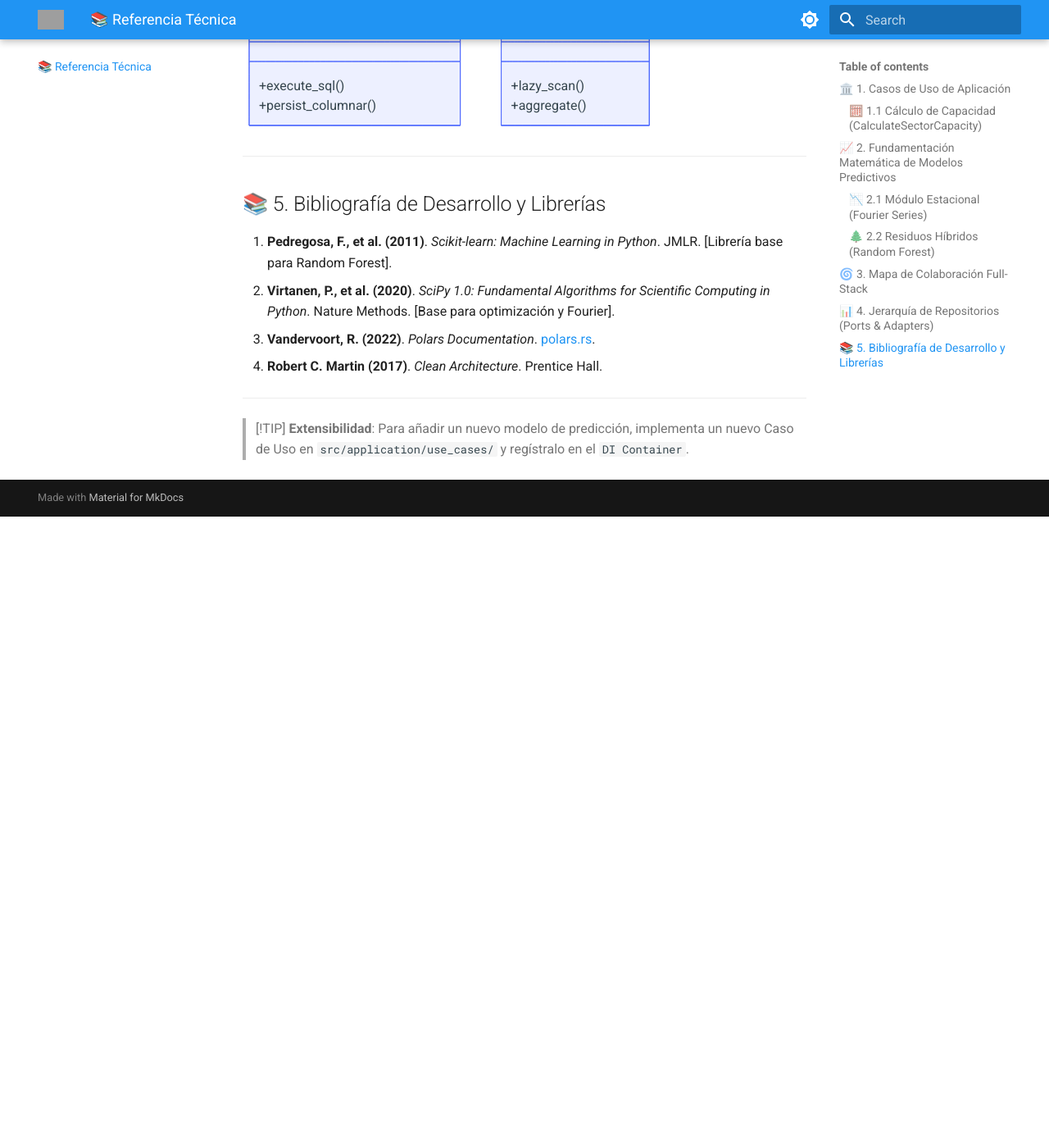
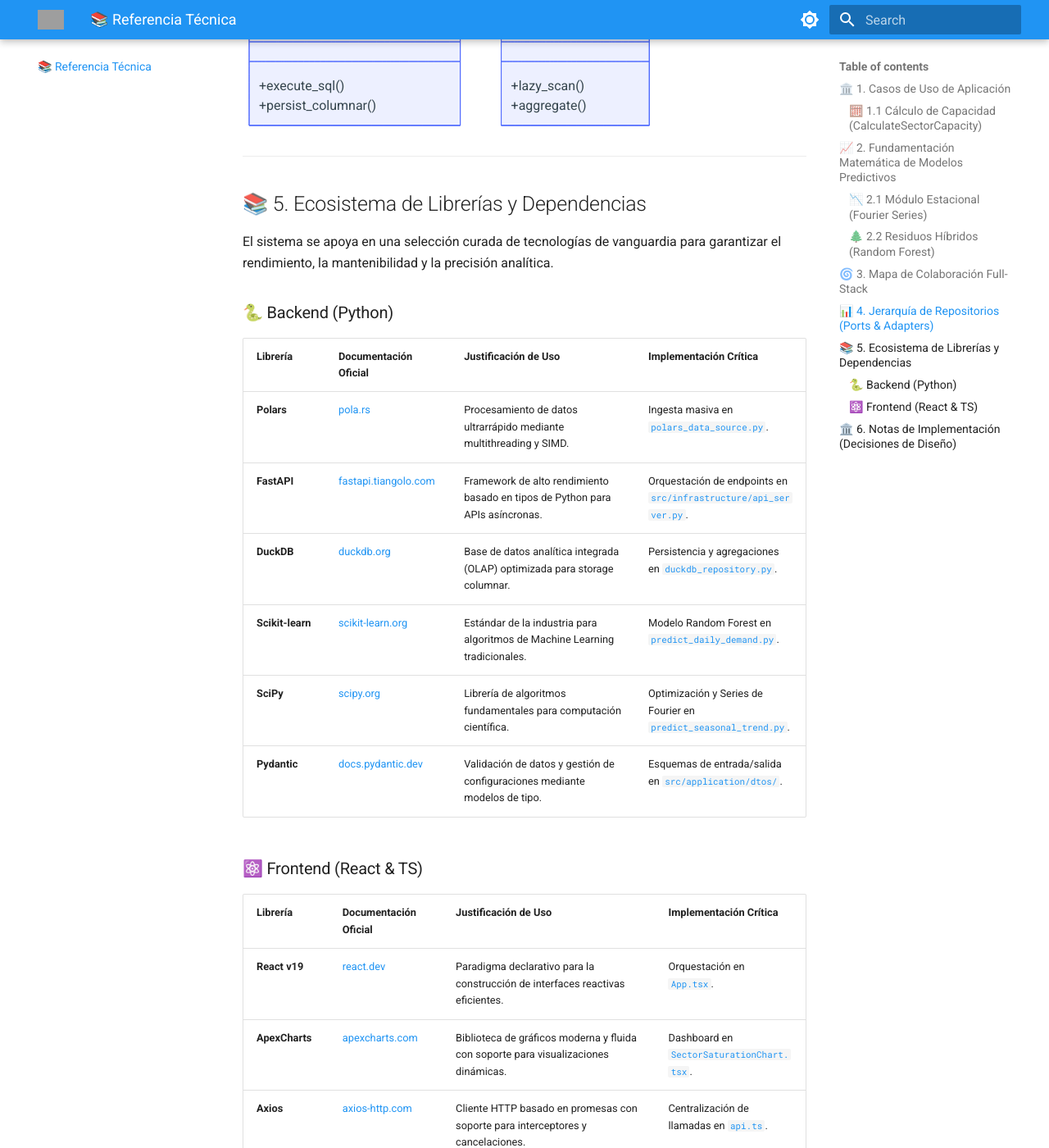
Before and after one commit to ivmafo/tsis_umb_data_science, an MkDocs documentation site: the page built from docs/reference.md, in a window 1280 px wide and 1400 px high, scrolled down 2222 px. Shown: the whole window at 82% size. Built offline with MkDocs 1.6.1 and Material for MkDocs 9.7.7, drawn with Linux system fonts in a browser that asks for light colours; before the commit the page ends 2852 px from its top, so only the background shows below that; some of the changed text lies outside the part shown; grey boxes are pictures that could not be loaded.

Commit message:
docs: add requirements.md and expand library references with justifications

```diff
--- a/docs/reference.md
+++ b/docs/reference.md
@@ -76,12 +76,37 @@
 
 ---
 
-## 📚 5. Bibliografía de Desarrollo y Librerías
+## 📚 5. Ecosistema de Librerías y Dependencias
 
-1.  **Pedregosa, F., et al. (2011)**. *Scikit-learn: Machine Learning in Python*. JMLR. [Librería base para Random Forest].
-2.  **Virtanen, P., et al. (2020)**. *SciPy 1.0: Fundamental Algorithms for Scientific Computing in Python*. Nature Methods. [Base para optimización y Fourier].
-3.  **Vandervoort, R. (2022)**. *Polars Documentation*. [polars.rs](https://pola.rs).
-4.  **Robert C. Martin (2017)**. *Clean Architecture*. Prentice Hall.
+El sistema se apoya en una selección curada de tecnologías de vanguardia para garantizar el rendimiento, la mantenibilidad y la precisión analítica.
+
+### 🐍 Backend (Python)
+
+| Librería | Documentación Oficial | Justificación de Uso | Implementación Crítica |
+| :--- | :--- | :--- | :--- |
+| **Polars** | [pola.rs](https://pola.rs/) | Procesamiento de datos ultrarrápido mediante multithreading y SIMD. | Ingesta masiva en [`polars_data_source.py`](file:///c:/Users/LENOVO/Documents/tesis/src/infrastructure/adapters/polars/polars_data_source.py). |
+| **FastAPI** | [fastapi.tiangolo.com](https://fastapi.tiangolo.com/) | Framework de alto rendimiento basado en tipos de Python para APIs asíncronas. | Orquestación de endpoints en [`src/infrastructure/api_server.py`](file:///c:/Users/LENOVO/Documents/tesis/src/infrastructure/api_server.py). |
+| **DuckDB** | [duckdb.org](https://duckdb.org/) | Base de datos analítica integrada (OLAP) optimizada para storage columnar. | Persistencia y agregaciones en [`duckdb_repository.py`](file:///c:/Users/LENOVO/Documents/tesis/src/infrastructure/adapters/database/duckdb_repository.py). |
+| **Scikit-learn**| [scikit-learn.org](https://scikit-learn.org/) | Estándar de la industria para algoritmos de Machine Learning tradicionales. | Modelo Random Forest en [`predict_daily_demand.py`](file:///c:/Users/LENOVO/Documents/tesis/src/application/use_cases/predict_daily_demand.py). |
+| **SciPy** | [scipy.org](https://scipy.org/) | Librería de algoritmos fundamentales para computación científica. | Optimización y Series de Fourier en [`predict_seasonal_trend.py`](file:///c:/Users/LENOVO/Documents/tesis/src/application/use_cases/predict_seasonal_trend.py). |
+| **Pydantic** | [docs.pydantic.dev](https://docs.pydantic.dev/) | Validación de datos y gestión de configuraciones mediante modelos de tipo. | Esquemas de entrada/salida en [`src/application/dtos/`](file:///c:/Users/LENOVO/Documents/tesis/src/application/dtos/). |
+
+### ⚛️ Frontend (React & TS)
+
+| Librería | Documentación Oficial | Justificación de Uso | Implementación Crítica |
+| :--- | :--- | :--- | :--- |
+| **React v19** | [react.dev](https://react.dev/) | Paradigma declarativo para la construcción de interfaces reactivas eficientes. | Orquestación en [`App.tsx`](file:///c:/Users/LENOVO/Documents/tesis/web/src/App.tsx). |
+| **ApexCharts** | [apexcharts.com](https://apexcharts.com/) | Biblioteca de gráficos moderna y fluida con soporte para visualizaciones dinámicas. | Dashboard en [`SectorSaturationChart.tsx`](file:///c:/Users/LENOVO/Documents/tesis/web/src/components/SectorSaturationChart.tsx). |
+| **Axios** | [axios-http.com](https://axios-http.com/) | Cliente HTTP basado en promesas con soporte para interceptores y cancelaciones. | Centralización de llamadas en [`api.ts`](file:///c:/Users/LENOVO/Documents/tesis/web/src/api.ts). |
+| **Lucide React**| [lucide.dev](https://lucide.dev/) | Set de iconos vectoriales optimizados para React. | Navegación en [`Sidebar.tsx`](file:///c:/Users/LENOVO/Documents/tesis/web/src/components/layout/Sidebar.tsx). |
+| **TailwindCSS** | [tailwindcss.com](https://tailwindcss.com/) | Framework de CSS utilitario para diseño rápido y consistente. | Estilos en [`index.css`](file:///c:/Users/LENOVO/Documents/tesis/web/src/index.css). |
+
+---
+
+## 🏛️ 6. Notas de Implementación (Decisiones de Diseño)
+
+- **Por qué DuckDB en lugar de SQLite?** SQLite es transaccional (OLTP). DuckDB es analítico (OLAP). Para este proyecto, donde realizamos agregaciones (`SUM`, `AVG`, `COUNT`) sobre millones de vuelos, DuckDB ofrece una mejora de rendimiento de hasta 50x.
+- **Por qué Polars en lugar de Pandas?** Polars utiliza una arquitectura de memoria Apache Arrow y está escrito en Rust. Es significativamente más eficiente en memoria y permite procesar datos en paralelo, algo vital para la ingesta de archivos SRS de gran tamaño.
 
 ---
 
--- a/mkdocs.yml
+++ b/mkdocs.yml
@@ -55,6 +55,7 @@
     - Capa de Dominio: domain.md
     - Capa de Aplicación: application.md
     - Capa de Infraestructura: infrastructure.md
+  - 📋 Requerimientos: requirements.md
   - 💻 Frontend: frontend.md
   - 📚 Referencia Técnica: reference.md
   - 📘 Manual Técnico Maestro: tech_manual.md
```
Also changed, not shown: docs/requirements.md (added, +66 -0 lines).
